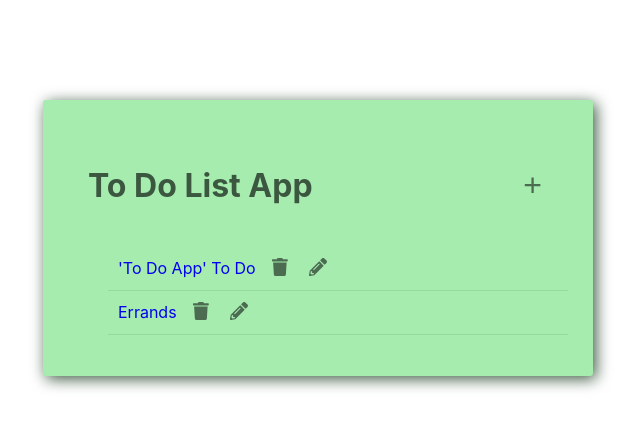
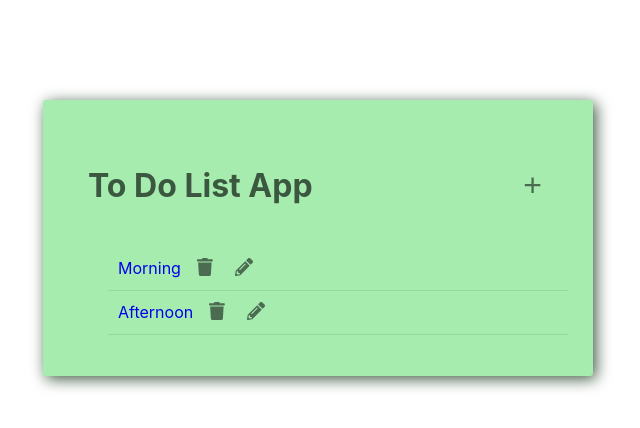
Before and after one commit to IanMFraser/react-to-do-app, a React (Create React App) app: page / in a window 1280 px wide. Shown: the top 428 px of the page, without its empty margins (322-962 px from the left). Built offline with nearby package versions, Linux system fonts and the light colour scheme.

Commit message:
old updates i forgot to push

```diff
--- /dev/null
+++ b/db.json
@@ -0,0 +1,46 @@
+{
+  "todos": [
+    {
+      "id": 0,
+      "title": "Morning",
+      "items": [
+          {
+            "id": "task-0",
+            "items": "drink tea",
+            "isChecked": false
+          },
+          {
+            "id": "task-1",
+            "items": "exercise",
+            "isChecked": false
+          },
+          {
+            "id": "task-2",
+            "items": "make breakfast",
+            "isChecked": false
+          }
+      ]
+    },
+    {
+      "id": 1,
+      "title": "Afternoon",
+      "items": [
+          {
+            "id": "task-0",
+            "items": "laundry",
+            "isChecked": false
+          },
+          {
+            "id": "task-1",
+            "items": "cook lunch",
+            "isChecked": false
+          },
+          {
+            "id": "task-2",
+            "items": "code",
+            "isChecked": false
+          }
+      ]
+    }
+  ]
+}
--- a/package.json
+++ b/package.json
@@ -10,6 +10,7 @@
     "@testing-library/jest-dom": "^4.2.4",
     "@testing-library/react": "^9.5.0",
     "@testing-library/user-event": "^7.2.1",
+    "axios": "^0.20.0",
     "node-sass": "^4.14.1",
     "react": "^16.13.1",
     "react-dom": "^16.13.1",
@@ -21,7 +22,8 @@
     "start": "react-scripts start",
     "build": "react-scripts build",
     "test": "react-scripts test",
-    "eject": "react-scripts eject"
+    "eject": "react-scripts eject",
+    "server": "json-server -p3001 --watch db.json"
   },
   "eslintConfig": {
     "extends": "react-app"
--- a/src/App.js
+++ b/src/App.js
@@ -5,43 +5,48 @@ import ToDoPage from './Components/ToDoPage';
 import './App.css';
 
 const App = () => {
-
   //toDoLists state holds aa list of objects that represent todo lists
   //each object has an id (int), a title (string), and an items key(list of objects)
   const [toDoLists, setToDoLists] = useState([
     {
       "id": 0,
-      "title": "'To Do App' To Do",
+      "title": "Morning",
       "items": [
           {
-            "id": 0,
-            "items": "implement title-bar  component",
+            "id": "task-0",
+            "items": "drink tea",
+            "isChecked": false
           },
           {
-            "id": 1,
-            "items": "refactor css to use flexbox and sass",
+            "id": "task-1",
+            "items": "exercise",
+            "isChecked": false
           },
           {
-            "id": 2,
-            "items": "install json server for external storage of lists",
+            "id": "task-2",
+            "items": "make breakfast",
+            "isChecked": false
           }
       ]
     },
     {
       "id": 1,
-      "title": "Errands",
+      "title": "Afternoon",
       "items": [
           {
-            "id": 0,
-            "items": "laundry"
+            "id": "task-0",
+            "items": "laundry",
+            "isChecked": false
           },
           {
-            "id": 1,
-            "items": "cook lunch"
+            "id": "task-1",
+            "items": "cook lunch",
+            "isChecked": false
           },
           {
-            "id": 2,
-            "items": "clean litter box"
+            "id": "task-2",
+            "items": "code",
+            "isChecked": false
           }
       ]
     }
@@ -54,12 +59,17 @@ const App = () => {
   }
 
    //event handler to update toDo list on form submission
-   const onSubmit = (e, id) => {
+   const newTaskSubmit = (e, id) => {
     e.preventDefault()
     const toDoCopy = [...toDoLists]
+    const newId = toDoLists[id].items.length
+    if (newTask === ''){
+      alert("Task cannot be empty")
+    } else {
       const tempTask = {
-      id: toDoCopy.length,
-      items: newTask
+        id: `task-${newId}`,
+        items: newTask,
+        isChecked: false
       }
       toDoCopy.forEach((list) => {
         if(list.id === id){
@@ -69,12 +79,13 @@ const App = () => {
       setNewTask('')
       setToDoLists([...toDoCopy])
     }
+  }
 
   //create a new todo page
   const newListHandler = () => {
     const title = window.prompt("Please name new To-Do list:", "list name")
     const newId = toDoLists.length;
-    //set a temp title and push an empty list
+
     if (title === '') {
       alert('Title can not be empty')
     } else if (title !== null) {
@@ -108,6 +119,7 @@ const App = () => {
     })
     setToDoLists([...toDoCopy])
   }
+
   //edit title handler
   const editTitle = (id, title) => {
     const newTitle = window.prompt("Please enter a new title: ", title);
@@ -117,7 +129,23 @@ const App = () => {
     } else if (newTitle !== null) {
       changeTitle(id, newTitle)
     }
+  }
 
+  const isCheckedHandler = (e, id) => {
+    const tempList = [...toDoLists]
+    const tempItems = tempList[id].items
+    // const tempTitle = tempList[id].title
+    //console.log(e.target.name)
+    tempItems[e.target.name].isChecked = e.target.checked
+    //console.log(tempItems)
+    // const updatedList = {
+    //   "id": id,
+    //   "title": tempTitle,
+    //   "items": tempItems
+    // }
+    console.log(tempList)
+    setToDoLists(tempList)
+    // console.log(toDoLists)
   }
 
   return(
@@ -126,9 +154,10 @@ const App = () => {
         <Route path={"/todo/:id"}>
           <ToDoPage
            deleteListHandler={deleteListHandler}
-            onSubmit={onSubmit}
+            onSubmit={newTaskSubmit}
             taskHandler={newTaskHandler}
-            newTask={newTask} />
+            newTask={newTask}
+            isCheckedHandler={isCheckedHandler} />
         </Route>
         <Route path='/'>
           <MainPage
--- a/src/Components/DisplayLists.js
+++ b/src/Components/DisplayLists.js
@@ -18,7 +18,7 @@ const DisplayLists = ({ lists, deleteListHandler, editTitleHandler }) => {
                     return <li key={list.title}>
                         <Link to={{
                                     pathname: `/todo/${list.id}`,
-                                    state: {id:list.id, lists: list}
+                                    state: {id: list.id, lists: list}
                                 }}>
                             {list.title}
                         </Link>
@@ -29,7 +29,7 @@ const DisplayLists = ({ lists, deleteListHandler, editTitleHandler }) => {
                     </button>
                     <button
                         onClick={() => {editTitleHandler(list.id, list.title)}}
-                        title="delete list">
+                        title="edit list">
                         <FontAwesomeIcon icon={faPencilAlt}/>
                     </button>
                     </li>
--- a/src/Components/ListItem.js
+++ b/src/Components/ListItem.js
@@ -1,9 +1,11 @@
 import React from 'react'
 
-const ListItem = ({ name, task }) => {
+const ListItem = ({ name, task, isCheckedHandler, isChecked }) => {
+
     return(
-        <li className="listItem" key={`ListItem-${name}`}>
-            <input name={`ListItem-${name}`} type="checkbox" />
+
+        <li className=" listItem" key={`ListItem-${name}`}>
+            <input name={name} type="checkbox" onChange={isCheckedHandler} checked={isChecked} />
             <p>{task}</p>
         </li>
     )
--- a/src/Components/ListToDos.js
+++ b/src/Components/ListToDos.js
@@ -1,13 +1,14 @@
 import React from 'react'
 import ListItem from './ListItem'
 
-const ListToDos = ({ todos }) => {
+const ListToDos = ({ todos, isCheckedHandler }) => {
+
     return(
         <div className="listToDos">
             <ul>
                 {
                 todos.map((task, i) =>
-                    <ListItem name={i} key={`task-${i}`} task={task.items}
+                    <ListItem name={i} key={`task-${i}`} task={task.items} isCheckedHandler={isCheckedHandler} isChecked={task.isChecked}
                 />)
                 }
             </ul>
--- a/src/Components/ToDoPage.js
+++ b/src/Components/ToDoPage.js
@@ -5,18 +5,18 @@ import TitleBar from './TitleBar';
 import '../App.css';
 import { withRouter, useHistory } from 'react-router-dom'
 
-const ToDoPage = ({ location, deleteListHandler, newTask, taskHandler, onSubmit }) => {
+const ToDoPage = ({ location, deleteListHandler, newTask, taskHandler, onSubmit, isCheckedHandler }) => {
 
   const history = useHistory();
   const title = location.state.lists.title;
   const toDoItems = [...location.state.lists.items];
   const id = location.state.id;
-
+  console.log(id)
   return(
     <div className="container">
       <TitleBar title={title}  deleteFormHandler={() => {deleteListHandler(); history.goBack()}}  />
       <ToDoForm newTask={newTask} changeHandler={taskHandler} submitHandler={(e) => {onSubmit(e, id)}} />
-      <ListToDos todos={toDoItems}  />
+      <ListToDos todos={toDoItems} isCheckedHandler={e => {isCheckedHandler(e, id)}}  />
     </div>
   )
 }
--- a/src/db.json
+++ /dev/null
@@ -1,44 +0,0 @@
-{
-    "todos": [
-        {
-        "title": "'To Do App' To Do",
-        "items": [
-            {
-                "id": 0,
-                "items": "implement title-bar  component",
-                "isSelected": false
-            },
-            {
-                "id": 1,
-                "items": "refactor css to use flexbox and sass",
-                "isSelected": false
-            },
-            {
-                "id": 2,
-                "items": "install json server for external storage of lists",
-                "isSelected": false
-             }
-        ]
-    },
-    {
-        "title": "Errands",
-        "items": [
-            {
-                "id": 0,
-                "items": "laundry",
-                "isSelected": false
-            },
-            {
-                "id": 1,
-                "items": "cook lunch",
-                "isSelected": false
-            },
-            {
-                "id": 2,
-                "items": "clean litter box",
-                "isSelected": false
-            }
-        ]
-    }
-]
-}
```
Also changed, not shown: 1 other file (tests, documents, lock files or other folders). Lines whose indentation alone changed are shown as unchanged.
